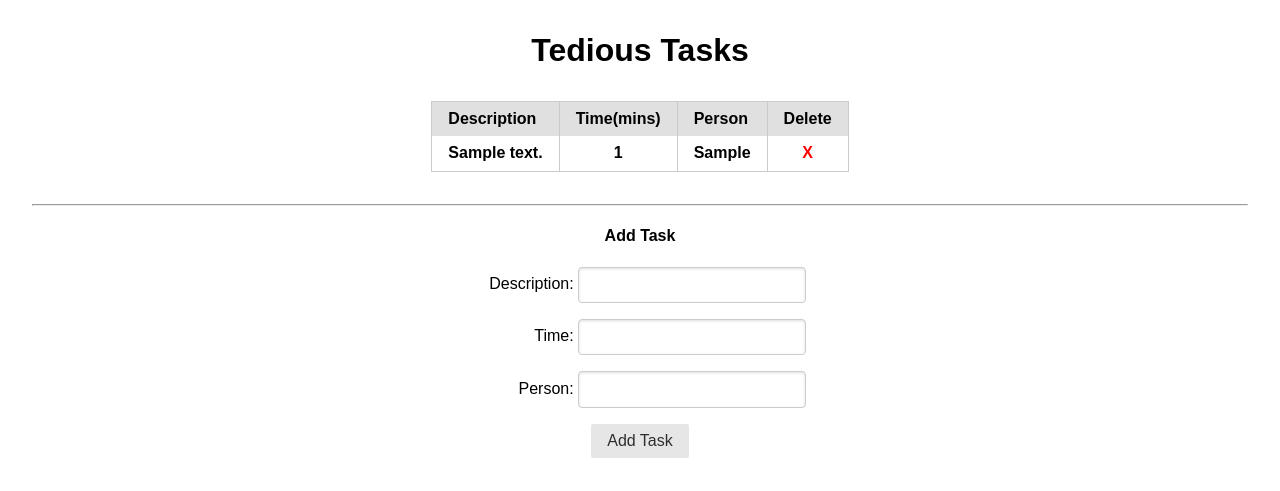
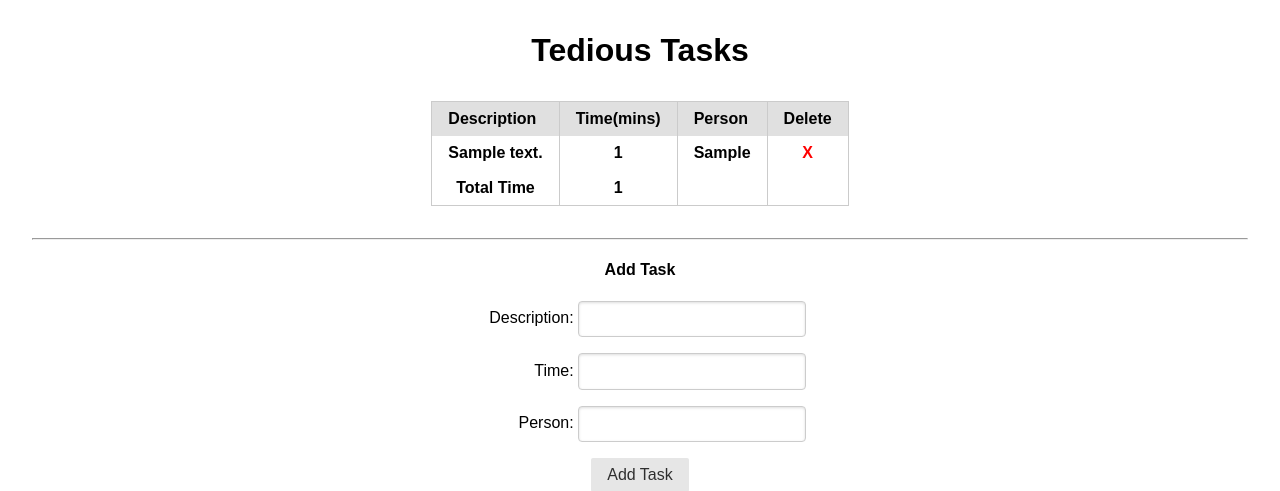
Before and after one commit to prabhjeevan/assessment3, a Django app: page / in a window 1280 px wide. Shown: the top 491 px of the page. Run offline with Django 3.2, Linux system fonts and the light colour scheme; tables that the repository leaves empty hold one stand-in row (values such as "Sample post"); lists and menus that the app fills with data are empty; some libraries are stand-ins or nearby versions.

Commit message:
tedious task bonus

```diff
--- a/main_app/templates/index.html
+++ b/main_app/templates/index.html
@@ -27,7 +27,15 @@
             <th>{{tasks.person}}</th>
             <th><a href="{{tasks.id}}/delete">X</a></th>
         </tr>
+
         {% endfor %}
+        <tr>
+            <th>Total Time</th>
+            <th>{{sumtime}}</th>
+            <th></th>
+            <th></th>
+
+        </tr>
     </table>
     <hr>
         {% else %}
--- a/main_app/views.py
+++ b/main_app/views.py
@@ -3,17 +3,20 @@ from django.http import HttpResponse
 from .models import Task
 from django.views.generic.edit import CreateView, UpdateView, DeleteView
 from django.views.generic import ListView
+from django.db.models import Avg, Max, Min, Sum
 from .forms import TaskForm
 
 # Define the home view
 def home(request):
   task = Task.objects.all()
+  totaltime = task.aggregate(Sum('time'))
+  sumtime = totaltime['time__sum']
   task_form = TaskForm()
   form = TaskForm(request.POST)
   if form.is_valid():
     new_task = form.save(commit=False)
     new_task.save()
-  return render(request, 'index.html', {'task': task, 'task_form': task_form })
+  return render(request, 'index.html', {'task': task, 'task_form': task_form, 'totaltime': totaltime, 'sumtime': sumtime})
 
 class TaskDelete(DeleteView):
   model = Task
```
